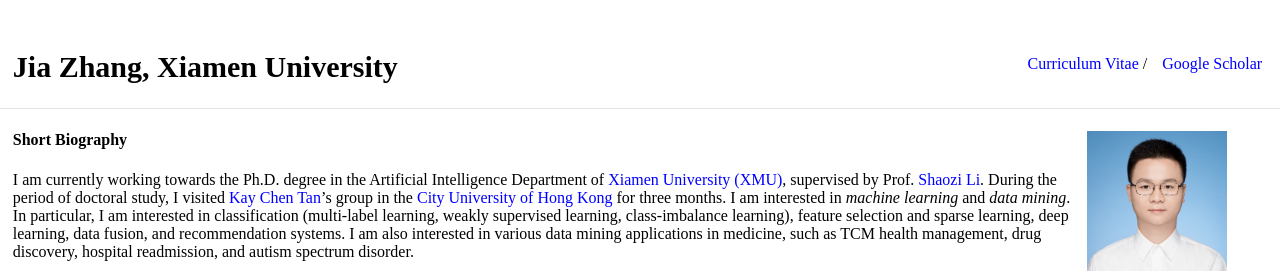
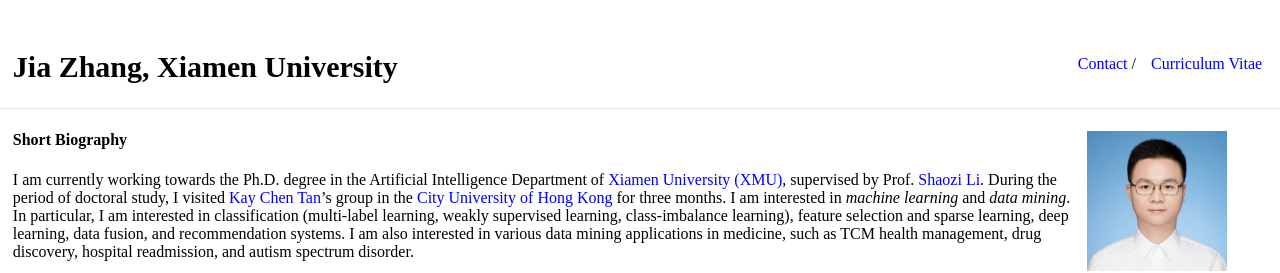
Before and after one commit to jiazhang-ml/jiazhang-ml.github.io, a Jekyll site: the page built from index.md, in a window 1280 px wide. Shown: the top 273 px of the page. Built offline with Jekyll 4.4.1, drawn with Linux system fonts in a browser that asks for light colours.

Commit message:
Update _config.yml

```diff
--- a/_config.yml
+++ b/_config.yml
@@ -14,7 +14,7 @@ sass:
     sass_dir: _sass
 
 nav:
+ - name: "Contact"
+   link: "contact.md"
  - name: "Curriculum Vitae"
    link: "resume.pdf"
- - name: "Google Scholar"
-   link: "https://scholar.google.com.hk/citations?user=yBaTk-gAAAAJ&hl=en"
```
